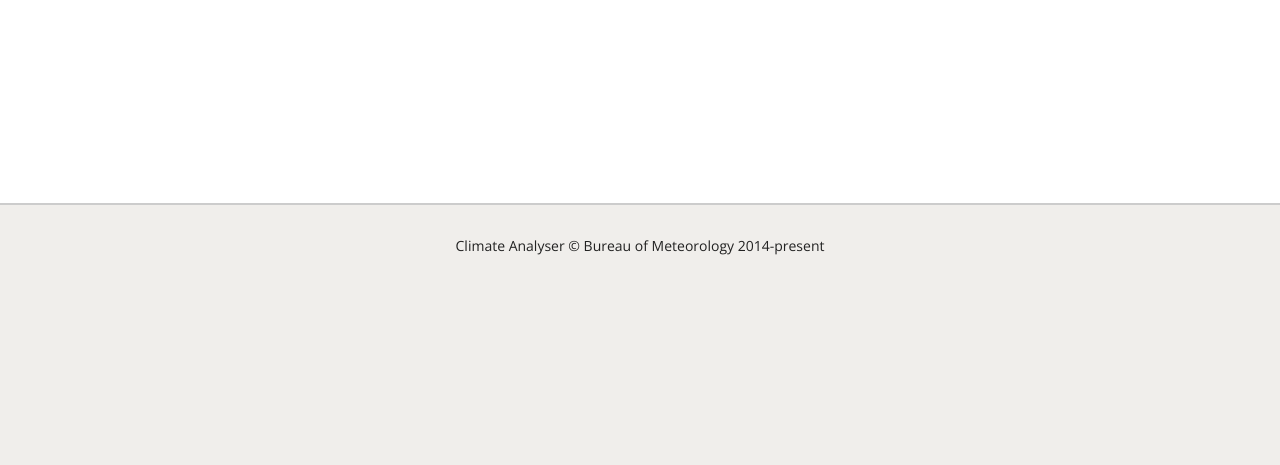
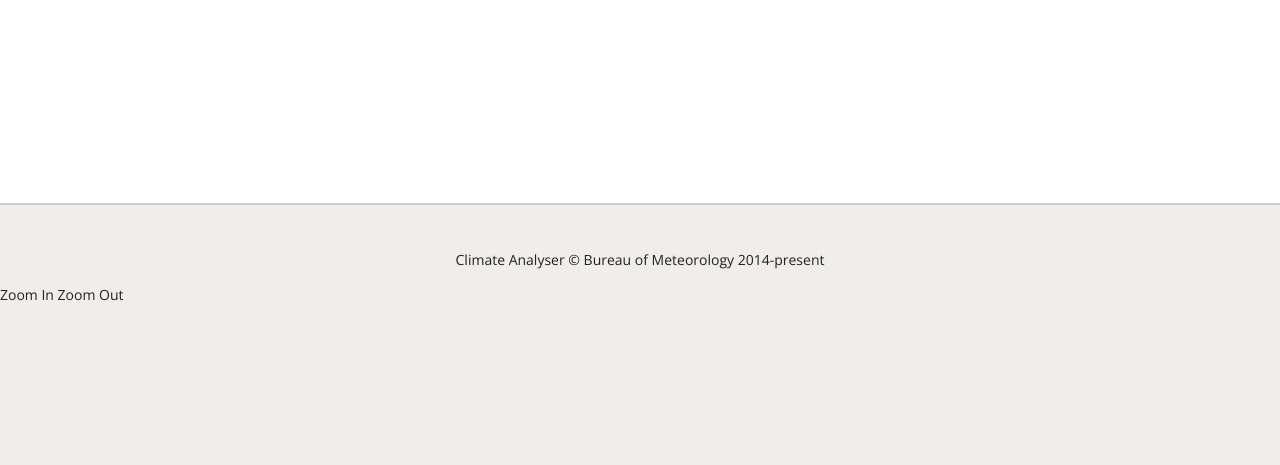
Before and after one commit to Hashbrown777/bom-frontend, a Django app: template auth/templates/profile.html in a window 1280 px wide. Shown: the part 419-884 px from the top of the page. Run offline with Django 3.2, Linux system fonts and the light colour scheme; the template is opened without the code that fills it, so the values that code supplies are empty; some libraries are stand-ins or nearby versions.

Commit message:
Add zoom in and out usability

```diff
--- a/templates/base.html
+++ b/templates/base.html
@@ -58,7 +58,7 @@
           </div>
       </div>
       <div id="main">
-         <div class="wrapper">
+	 <div class="wrapper">
          {% if messages %}
             <div class="messages">
             <ul>
@@ -76,7 +76,8 @@
                 <h3>Sample Heading 3</h3>
                 <h4>Sample Heading 4</h4>
                 <h5>Sample Heading 5</h5>
-                <p>Lorem ipsum dolor sit amet, consectetur adipiscing elit. Vestibulum elementum ornare hendrerit. Nulla facilisi. Sed eget sem sed mi accumsan pretium. Aenean ullamcorper velit nec nunc lacinia, non malesuada velit auctor. Etiam interdum, ipsum eu semper posuere, orci orci posuere erat, quis condimentum lectus dolor ut ligula. Nulla facilisi. Nullam et imperdiet neque. Sed vehicula, purus id tincidunt accumsan, ligula mauris fermentum libero, vitae venenatis arcu dui in nisi. Donec quam diam, pulvinar et neque et, convallis ornare quam. Nullam vitae neque purus.</p>
+
+                <p> Lorem ipsum dolor sit amet, consectetur adipiscing elit. Vestibulum elementum ornare hendrerit. Nulla facilisi. Sed eget sem sed mi accumsan pretium. Aenean ullamcorper velit nec nunc lacinia, non malesuada velit auctor. Etiam interdum, ipsum eu semper posuere, orci orci posuere erat, quis condimentum lectus dolor ut ligula. Nulla facilisi. Nullam et imperdiet neque. Sed vehicula, purus id tincidunt accumsan, ligula mauris fermentum libero, vitae venenatis arcu dui in nisi. Donec quam diam, pulvinar et neque et, convallis ornare quam. Nullam vitae neque purus.</p>
                 <p>Donec id porttitor nunc. Mauris feugiat sit amet est vitae gravida. In eleifend hendrerit massa, ac pellentesque lorem consequat sed. Donec turpis lectus, bibendum non dolor sit amet, scelerisque hendrerit sapien. Donec odio risus, dictum ac lacus nec, condimentum pellentesque metus. Integer augue enim, commodo vel sem ac, volutpat fringilla nisi. Proin et sapien quis lorem suscipit egestas. Ut viverra eros vel nisl scelerisque aliquam. Etiam id velit sit amet eros ullamcorper pulvinar nec vel dui.</p>
 
 	{% endblock %}
@@ -85,8 +86,12 @@
 
       <div id="footer">
         <div class="wrapper">
-	   <span>Climate Analyser </span>&copy <span>Bureau of Meteorology 2014-present</span>
+	   <p><span>Climate Analyser </span>&copy <span>Bureau of Meteorology 2014-present</span></p>
         </div>
+	<div id="zooming">
+	   <span class="zoom-in">Zoom In</span>
+	   <span class="zoom-out">Zoom Out</span>
+	</div>
       </div>
       <script>window.jQuery || document.write('<script src="js/vendor/jquery-1.10.2.min.js"><\/script>')</script>
       <script src="{{ STATIC_URL }}/js/plugins.js"></script>
@@ -101,5 +106,19 @@
          r.parentNode.insertBefore(e,r)}(window,document,'script','ga'));
          ga('create','UA-XXXXX-X');ga('send','pageview');
       </script>
+      <script>
+  	 $(document).ready(function() {
+	 $('.zoom-in').click(function(){
+         curSize= parseInt($('#main').css('font-size')) + 2;
+  	 if(curSize<=20)
+         	$('#main').css('font-size', curSize);
+         });
+  	 $('.zoom-out').click(function(){
+         curSize= parseInt($('#main').css('font-size')) - 2;
+  	 if(curSize>=12)
+         	$('#main').css('font-size', curSize);
+         });
+	 });
+      </script>
    </body>
 </html>
```
